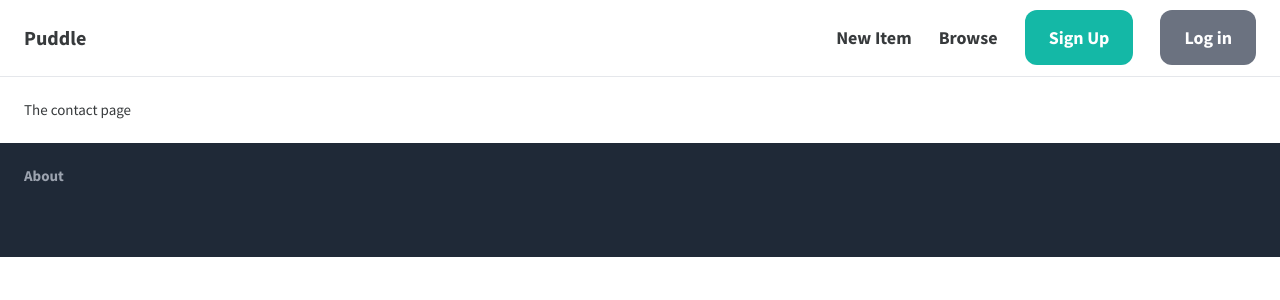
After one commit to AlessandroRossi87/SchonebergAlert, a Django app: page /contact/ in a window 1280 px wide. The commit adds this page. Shown: the top 300 px of the page. Run offline with Django 4.2, Linux system fonts and the light colour scheme; some libraries are stand-ins or nearby versions.

Commit message:
Created base and contact pages

```diff
--- a/blog/urls.py
+++ b/blog/urls.py
@@ -3,4 +3,5 @@ from . import views
 
 urlpatterns = [
     path('', views.home, name='home'),
+    path('contact/', views.contact, name='contact'),
 ]
--- a/blog/views.py
+++ b/blog/views.py
@@ -3,3 +3,7 @@ from django.shortcuts import render
 
 def home(request):
     return render(request, 'home.html', {})
+
+
+def contact(request):
+    return render(request, 'contact.html', {})
--- a/schonalert/settings.py
+++ b/schonalert/settings.py
@@ -143,3 +143,7 @@ DEFAULT_FILE_STORAGE = 'cloudinary_storage.storage.MediaCloudinaryStorage'
 # https://docs.djangoproject.com/en/4.2/ref/settings/#default-auto-field
 
 DEFAULT_AUTO_FIELD = 'django.db.models.BigAutoField'
+
+CSRF_TRUSTED_ORIGINS = [
+    "https://8000-alessandrorossi87-schone-o29nuro7ry.us2.codeanyapp.com",
+]
--- /dev/null
+++ b/templates/base.html
@@ -0,0 +1,42 @@
+<!DOCTYPE html>
+<html lang="en">
+
+<head>
+    <meta charset="UTF-8">
+    <meta name="viewport" content="width=device-width, initial-scale=1.0">
+    <meta http-equiv="X-UA-Compatible" content="ie=edge">
+    <meta name="Description" content="Enter your description here" />
+    <link rel="stylesheet" href="https://cdnjs.cloudflare.com/ajax/libs/bootswatch/4.6.0/cosmo/bootstrap.min.css">
+    <link rel="stylesheet" href="https://cdnjs.cloudflare.com/ajax/libs/font-awesome/5.15.4/css/all.min.css">
+    <link rel="stylesheet" href="assets/css/style.css">
+    <title>{% block title %}{% endblock %} | Schöneberg Alert</title>
+</head>
+
+<body>
+    <nav class="py-6 px-6 flex justify-between items-center border-b border-gray-200">
+        <a href="/" class="text-xl font-semibold">Puddle</a>
+
+        <div class="space-x-6">
+            <a href="#" class="text-lg font-semibold hover:text-gray-500">New Item</a>
+            <a href="#" class="text-lg font-semibold hover:text-gray-500">Browse</a>
+
+            <a href="#" class="px-6 py-3 text-lg font-semibold bg-teal-500 text-white rounded-xl hover:bg-teal-700">Sign Up</a>
+            <a href="#" class="px-6 py-3 text-lg font-semibold bg-gray-500 text-white rounded-xl hover:bg-gray-700">Log in</a>
+        </div>
+    </nav>
+    <div class="px-6 py-6">
+        {% block content %}
+        {% endblock %}
+    </div>
+    <footer class="py-6 px-6 flex justify-between bg-gray-800">
+        <div class="w-2/3 pr-10">
+            <h3 class="mb-5 font-semibold text-gray-400">About</h3>
+        </div>
+    </footer>
+    <script src="https://cdnjs.cloudflare.com/ajax/libs/jquery/3.5.1/jquery.slim.min.js"></script>
+    <script src="https://cdnjs.cloudflare.com/ajax/libs/popper.js/1.16.1/umd/popper.min.js"></script>
+    <script src="https://cdnjs.cloudflare.com/ajax/libs/twitter-bootstrap/4.6.0/js/bootstrap.min.js"></script>
+    <script src="https://cdn.tailwindcss.com"></script>
+</body>
+
+</html>
--- /dev/null
+++ b/templates/contact.html
@@ -0,0 +1,7 @@
+{% extends 'base.html' %}
+
+{% block title %}Contact{% endblock %}
+
+{% block content %}
+<h1>The contact page</h1>
+{% endblock %}
```
Also changed, not shown: templates/home.html (+7 -1 lines).
